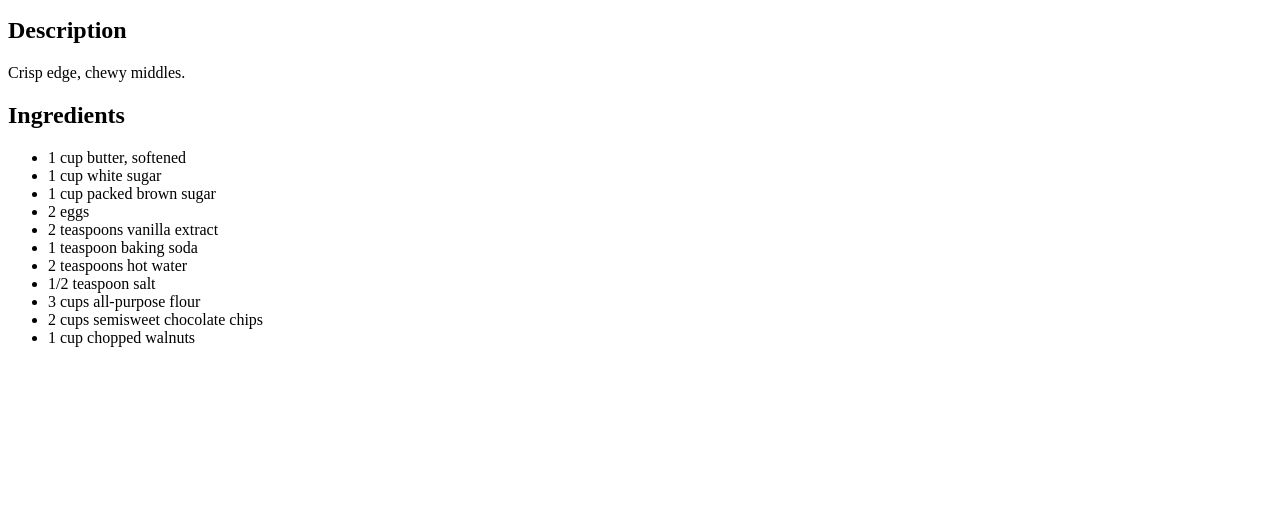
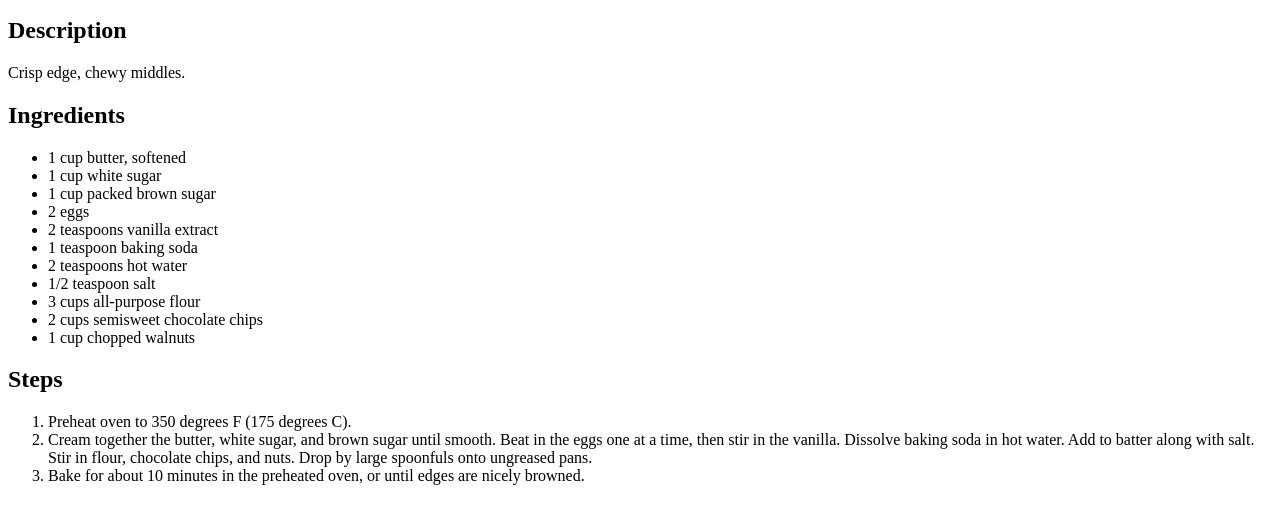
Before and after one commit to masonsau0/odin-recipes, a plain HTML site: page recipes/chocolate-chip-cookies.html in a window 1280 px wide. Shown: the part 101-624 px from the top of the page. Drawn offline with Linux system fonts and the light colour scheme.

Commit message:
Add steps to make cookies

```diff
--- a/recipes/chocolate-chip-cookies.html
+++ b/recipes/chocolate-chip-cookies.html
@@ -27,5 +27,14 @@
             <li>2 cups semisweet chocolate chips</li>
             <li>1 cup chopped walnuts</li>
         </ul>
+
+        <h2>Steps</h2>
+        <ol>
+            <li>Preheat oven to 350 degrees F (175 degrees C).</li>
+            <li>Cream together the butter, white sugar, and brown sugar until smooth. Beat in the eggs one at a time, then stir in the vanilla.
+                Dissolve baking soda in hot water. Add to batter along with salt. Stir in flour, chocolate chips, and nuts.
+                Drop by large spoonfuls onto ungreased pans.</li>
+            <li>Bake for about 10 minutes in the preheated oven, or until edges are nicely browned.</li>
+        </ol>
     </body>
 </html>
```
